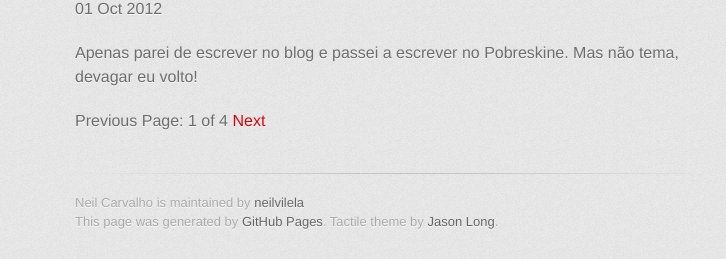
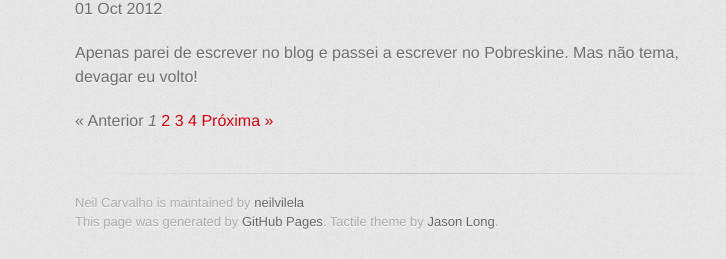
Before and after one commit to neilvcarvalho/neilvcarvalho.github.io, a Jekyll site: the page built from index.html, in a window 1280 px wide. Shown: the part 2132-2391 px from the top of the page, without its empty margins (255-981 px from the left). Built offline with Jekyll 4.4.1, drawn with Linux system fonts in a browser that asks for light colours; some web fonts are replaced; Markdown is read by kramdown in place of the engine named in the settings; the list of posts is cut into pages by our own code.

Commit message:
handle first page link

```diff
--- a/index.html
+++ b/index.html
@@ -15,16 +15,28 @@
 {% endfor %}
 
 <!-- Pagination links -->
+{% if paginator.total_pages > 1 %}
 <div class="pagination">
   {% if paginator.previous_page %}
-    <a href="/page{{ paginator.previous_page }}" class="previous">Previous</a>
+    <a href="{{ paginator.previous_page_path | prepend: site.baseurl | replace: '//', '/' }}">&laquo; Anterior</a>
   {% else %}
-    <span class="previous">Previous</span>
+    <span>&laquo; Anterior</span>
   {% endif %}
-  <span class="page_number ">Page: {{ paginator.page }} of {{ paginator.total_pages }}</span>
+
+  {% for page in (1..paginator.total_pages) %}
+    {% if page == paginator.page %}
+      <em>{{ page }}</em>
+    {% elsif page == 1 %}
+      <a href="{{ '/index.html' | prepend: site.baseurl | replace: '//', '/' }}">{{ page }}</a>
+    {% else %}
+      <a href="{{ site.paginate_path | prepend: site.baseurl | replace: '//', '/' | replace: ':num', page }}">{{ page }}</a>
+    {% endif %}
+  {% endfor %}
+
   {% if paginator.next_page %}
-    <a href="/page{{ paginator.next_page }}" class="next">Next</a>
+    <a href="{{ paginator.next_page_path | prepend: site.baseurl | replace: '//', '/' }}">Próxima &raquo;</a>
   {% else %}
-    <span class="next ">Next</span>
+    <span>Próxima &raquo;</span>
   {% endif %}
 </div>
+{% endif %}
```
